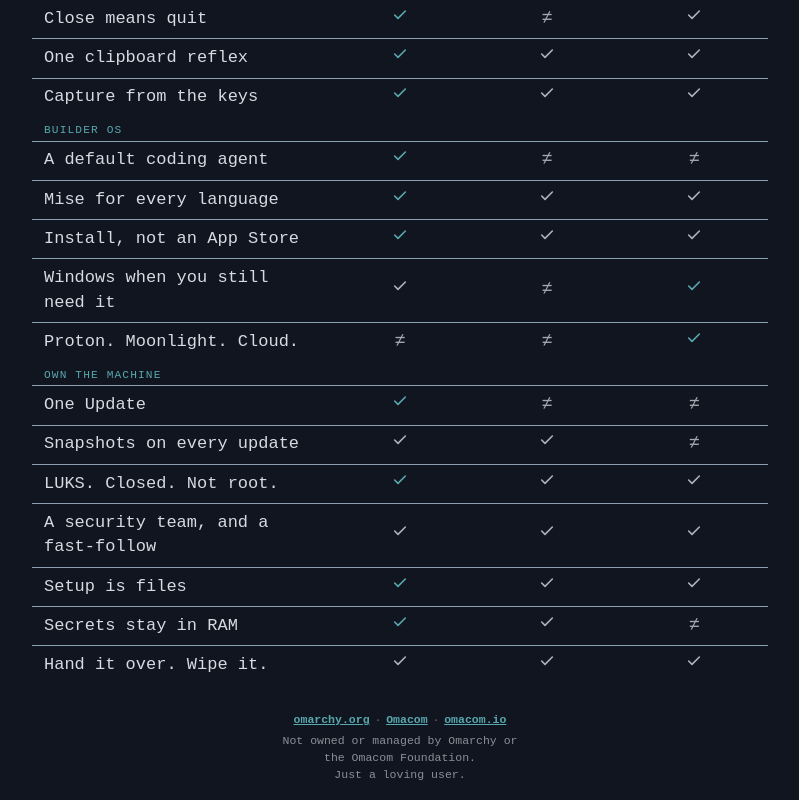
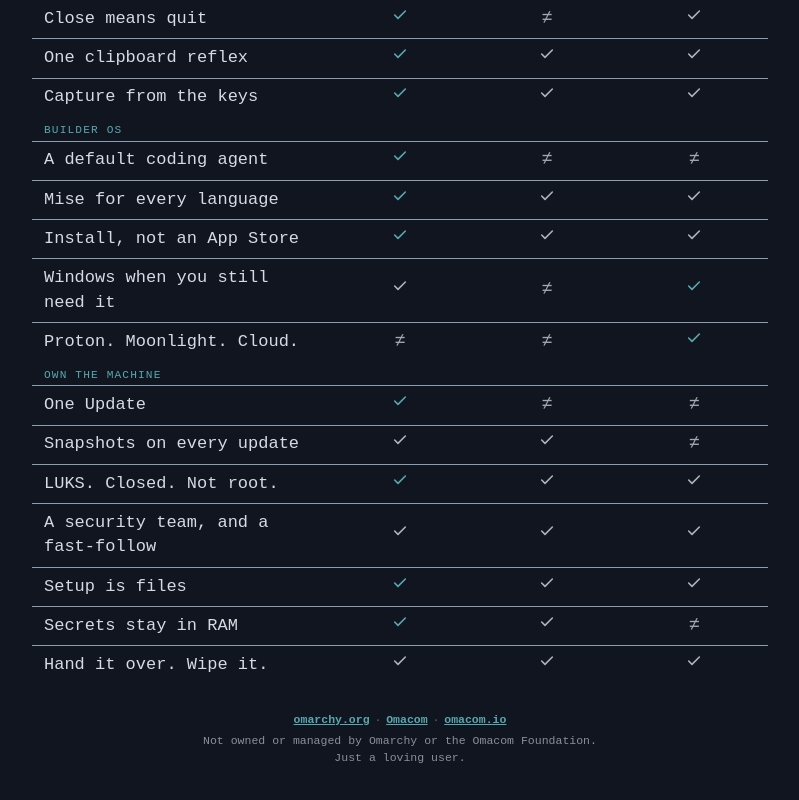
Before and after one commit to zachwilke/omarchycompare, a Next.js app: page / in a window 1280 px wide. Shown: the part 834-1634 px from the top of the page, without its empty margins (240-1039 px from the left). Built offline with nearby package versions, Linux system fonts and the light colour scheme.

Commit message:
Let the footer disclaimer sit on two lines

```diff
--- a/app/globals.css
+++ b/app/globals.css
@@ -384,7 +384,7 @@ input.omarchy-search:focus {
 .omarchy-footer__disclaimer {
   color: rgba(214, 218, 226, 0.55);
   font-weight: 400;
-  max-width: 36ch;
+  max-width: 28rem;
   justify-self: center;
 }
 
```
